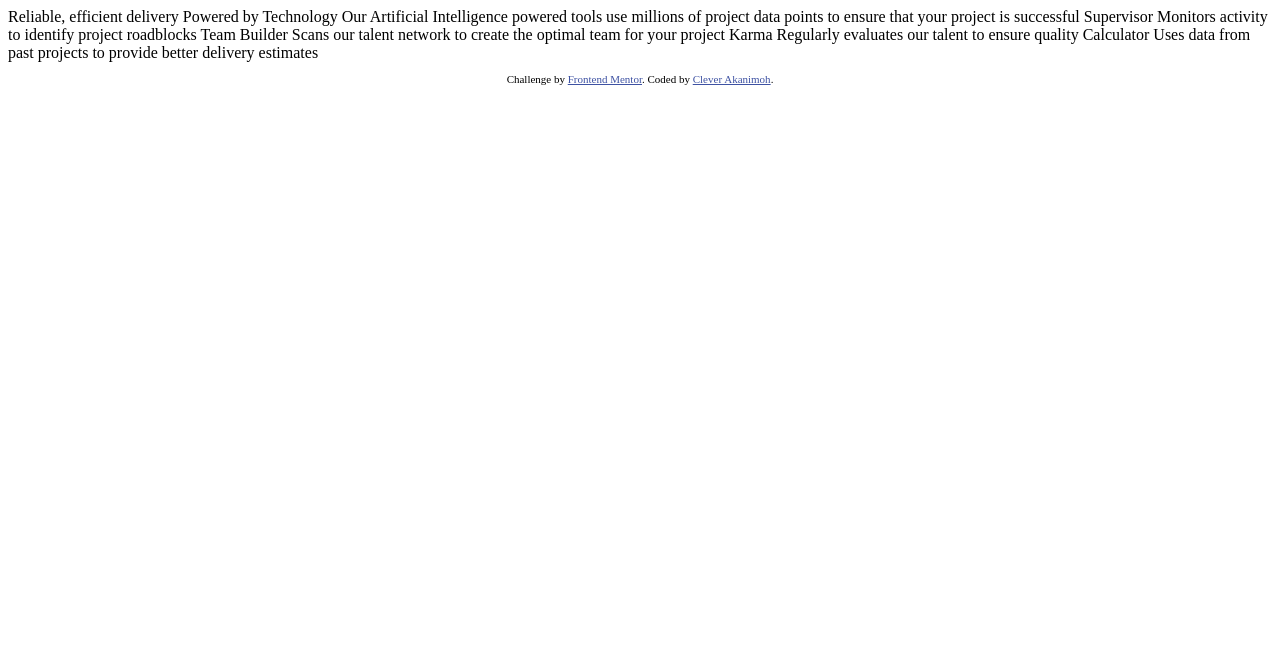
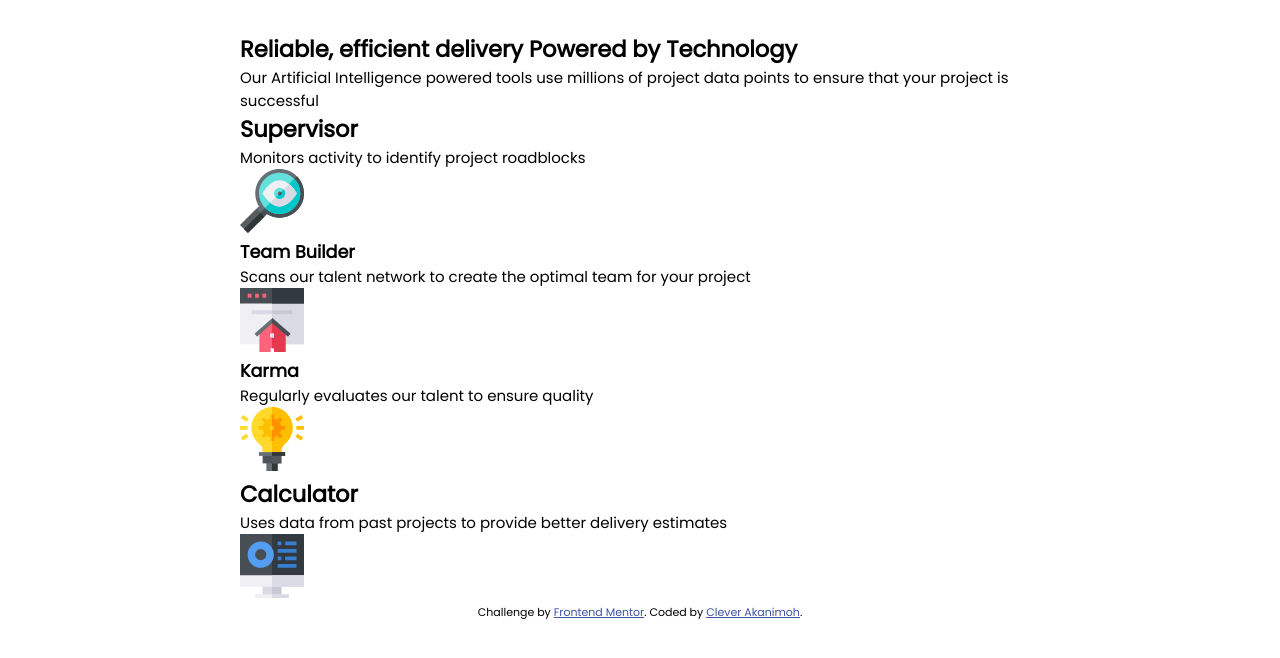
Before and after one commit to cleverAkanimoh/four-card-feature-section, a plain HTML site: page index.html in a window 1280 px wide. Drawn offline with Linux system fonts and the light colour scheme.

Commit message:
modified index.html added style.css

```diff
--- a/index.html
+++ b/index.html
@@ -3,7 +3,6 @@
   <head>
     <meta charset="UTF-8" />
     <meta name="viewport" content="width=device-width, initial-scale=1.0" />
-    <!-- displays site properly based on user's device -->
 
     <link
       rel="icon"
@@ -11,6 +10,12 @@
       sizes="32x32"
       href="./images/favicon-32x32.png"
     />
+
+    <link
+      href="https://fonts.googleapis.com/css?family=Poppins"
+      rel="stylesheet"
+    />
+    <link rel="stylesheet" href="style.css" />
 
     <title>Frontend Mentor | Four card feature section</title>
 
@@ -26,13 +31,52 @@
     </style>
   </head>
   <body>
-    Reliable, efficient delivery Powered by Technology Our Artificial
-    Intelligence powered tools use millions of project data points to ensure
-    that your project is successful Supervisor Monitors activity to identify
-    project roadblocks Team Builder Scans our talent network to create the
-    optimal team for your project Karma Regularly evaluates our talent to ensure
-    quality Calculator Uses data from past projects to provide better delivery
-    estimates
+    <main>
+      <section class="reliable-section">
+        <h1>
+          <span>Reliable, efficient delivery</span>
+          <span>Powered by Technology</span>
+        </h1>
+
+        <p>
+          Our Artificial Intelligence powered tools use millions of project data
+          points to ensure that your project is successful
+        </p>
+      </section>
+
+      <section>
+        <div class="card one">
+          <h1>Supervisor</h1>
+          <p>Monitors activity to identify project roadblocks</p>
+          <img src="./images/icon-supervisor.svg" alt="supervisor" />
+        </div>
+
+        <aside>
+          <div class="card two">
+            <h1>Team Builder</h1>
+            <p>
+              Scans our talent network to create the optimal team for your
+              project
+            </p>
+            <img src="./images/icon-team-builder.svg" alt="team-builder" />
+          </div>
+
+          <div class="card three">
+            <h1>Karma</h1>
+            <p>Regularly evaluates our talent to ensure quality</p>
+            <img src="./images/icon-karma.svg" alt="karma" />
+          </div>
+        </aside>
+
+        <div class="card four">
+          <h1>Calculator</h1>
+          <p>
+            Uses data from past projects to provide better delivery estimates
+          </p>
+          <img src="./images/icon-calculator.svg" alt="calculator" />
+        </div>
+      </section>
+    </main>
 
     <footer>
       <p class="attribution">
--- /dev/null
+++ b/style.css
@@ -0,0 +1,22 @@
+* {
+  padding: 0;
+  margin: 0;
+  box-sizing: border-box;
+}
+
+body {
+  font-size: 15px;
+  font-weight: 400;
+  padding: 2rem;
+  min-height: 100svh;
+  font-family: "Poppins";
+}
+
+main {
+  max-width: 800px;
+  margin: 0 auto;
+  width: 100%;
+}
+
+.reliable-section {
+}
```
